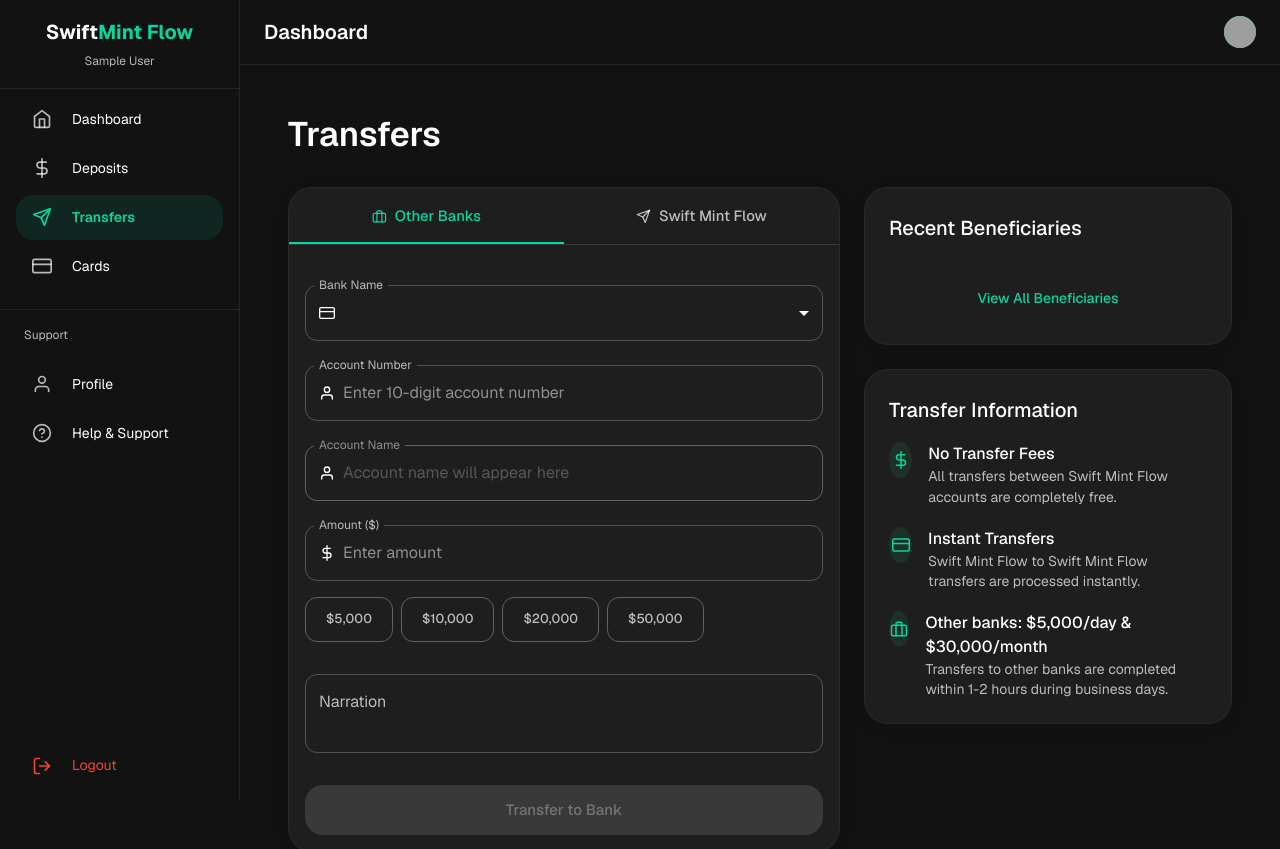
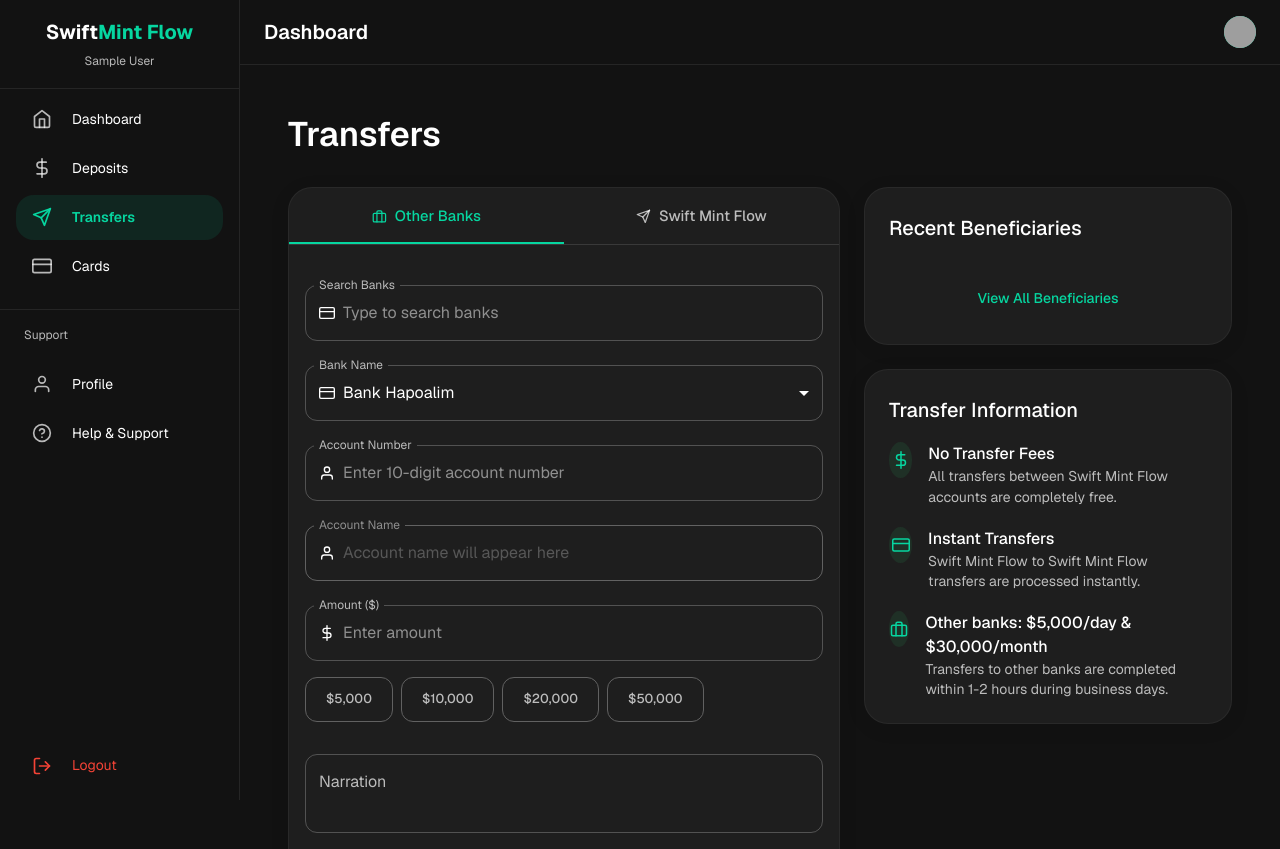
Before and after one commit to KSwitch1303/skychris, a Next.js app: page /dashboard/transfers in a window 1280 px wide. Shown: the top 849 px of the page. Built offline with nearby package versions, Linux system fonts and the light colour scheme; sample sign-in values are in the browser's storage; grey boxes are pictures that could not be loaded.

Commit message:
first commit

```diff
--- a/src/app/dashboard/transfers/page.tsx
+++ b/src/app/dashboard/transfers/page.tsx
@@ -1,6 +1,6 @@
 "use client";
 
-import React, { useState } from 'react';
+import React, { useState, useEffect } from 'react';
 import {
   Box,
   Typography,
@@ -67,6 +67,8 @@ export default function TransfersPage() {
   const [accountName, setAccountName] = useState('');
   const [amount, setAmount] = useState('');
   const [narration, setNarration] = useState('');
+  const [bankSearch, setBankSearch] = useState('');
+  const [filteredBanks, setFilteredBanks] = useState<string[]>([]);
 
   // Transfer to Swift Mint Flow form fields
   const [recipientAccountNumber, setRecipientAccountNumber] = useState('');
@@ -131,6 +133,45 @@ export default function TransfersPage() {
       setRecipientAccountNumber(value.slice(0, 10));
     }
   };
+
+  // List of Israeli banks
+  const israeliBanks = [
+    "Bank Hapoalim",
+    "Bank Leumi",
+    "Israel Discount Bank",
+    "Mercantile Discount Bank",
+    "First International Bank of Israel",
+    "Bank Massad",
+    "Jerusalem Bank",
+    "Bank of Israel",
+    "Bank of Jerusalem",
+    "Bank Otsar Ha-Hayal",
+    "Bank Poaley Agudat Israel",
+    "Bank Yahav",
+    "Mizrahi Tefahot Bank",
+    "Poalim Capital Market Investment Bank",
+    "Postal Bank of Israel Post",
+    "UBank",
+    "Union Bank of Israel",
+    "Yashir Leumi"
+  ];
+
+  // Initialize and filter banks based on search input
+  useEffect(() => {
+    if (bankSearch.trim() === "") {
+      setFilteredBanks(israeliBanks);
+    } else {
+      const filtered = israeliBanks.filter(bank =>
+        bank.toLowerCase().includes(bankSearch.toLowerCase())
+      );
+      setFilteredBanks(filtered);
+    }
+  }, [bankSearch]);
+
+  // Initialize banks list when component loads
+  useEffect(() => {
+    setFilteredBanks(israeliBanks);
+  }, []);
 
   // Quick amount buttons
   const quickAmounts = [5000, 10000, 20000, 50000];
@@ -203,6 +244,22 @@ export default function TransfersPage() {
               <Box component="form" onSubmit={handleBankTransfer} sx={{ px: { xs: 1, sm: 2 } }}>
                 <TextField
                   fullWidth
+                  label="Search Banks"
+                  value={bankSearch}
+                  onChange={(e) => setBankSearch(e.target.value)}
+                  placeholder="Type to search banks"
+                  margin="normal"
+                  InputProps={{
+                    startAdornment: (
+                      <InputAdornment position="start">
+                        <FiCreditCard />
+                      </InputAdornment>
+                    ),
+                  }}
+                />
+
+                <TextField
+                  fullWidth
                   label="Bank Name"
                   value={bankName}
                   onChange={(e) => setBankName(e.target.value)}
@@ -220,13 +277,12 @@ export default function TransfersPage() {
                     native: true,
                   }}
                 >
-                  <option value=""></option>
-                  <option value="bankofamerica">Bank of America</option>
-                  <option value="chase">Chase</option>
-                  <option value="wellsfargo">Wells Fargo</option>
-                  <option value="citibank">Citibank</option>
-                  <option value="capitalone">Capital One</option>
-                  <option value="usbank">US Bank</option>
+
+                  {filteredBanks.map((bank, index) => (
+                    <option key={index} value={bank.toLowerCase().replace(/\s+/g, '')}>
+                      {bank}
+                    </option>
+                  ))}
                 </TextField>
 
                 <TextField
```
